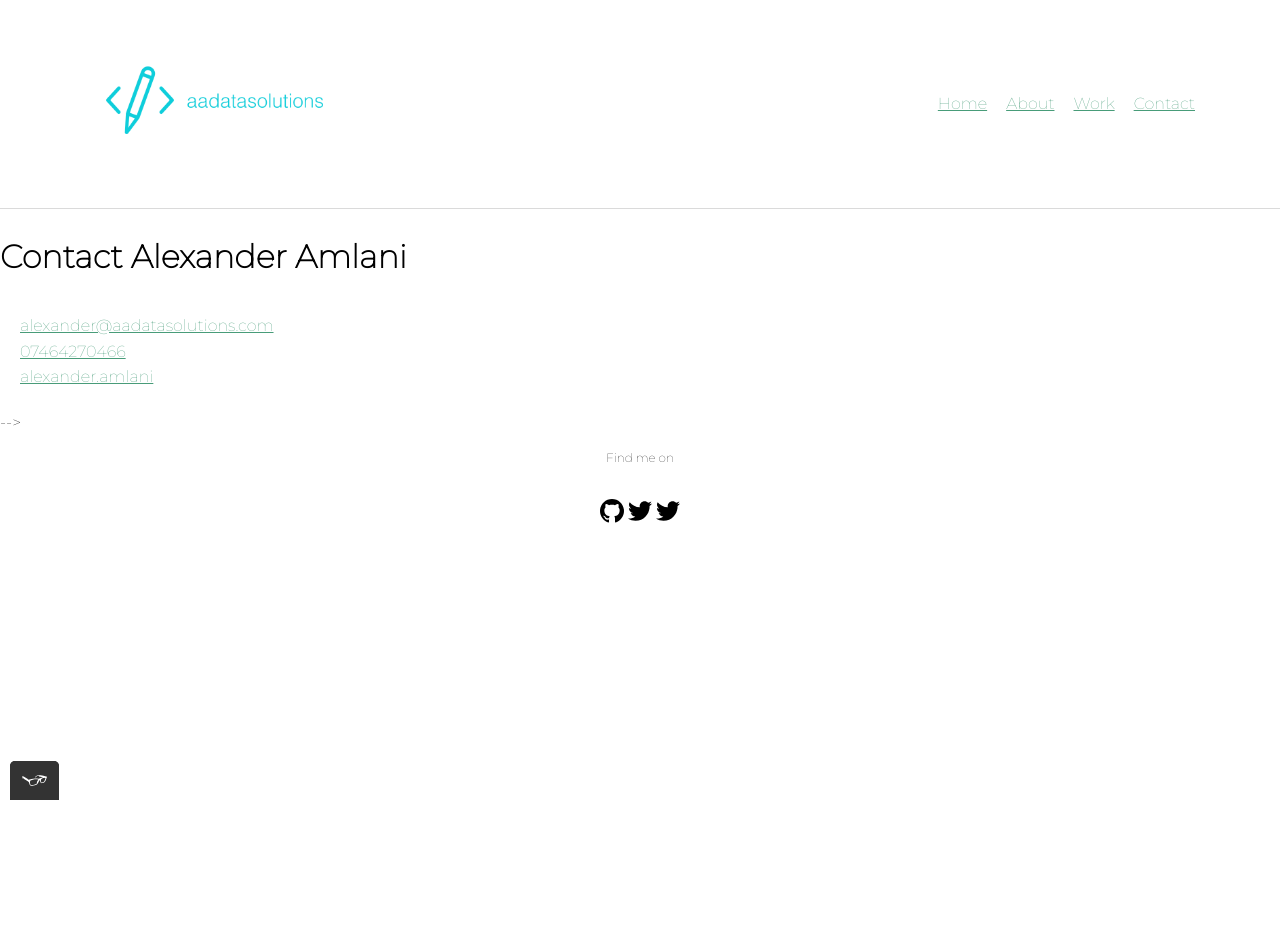
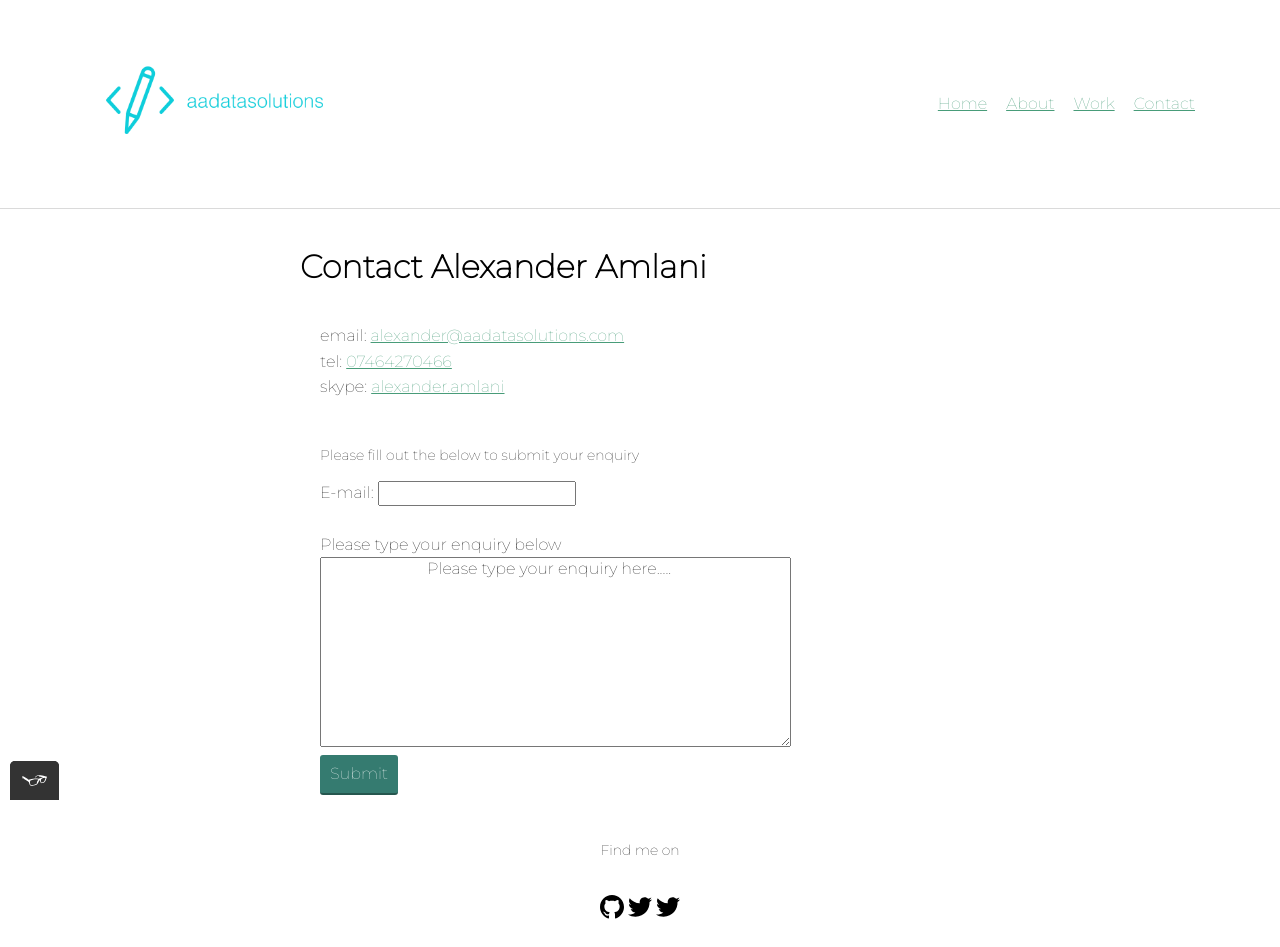
Before and after one commit to AlexanderA24/portfolio-website, a plain HTML site: page contact.html in a window 1280 px wide. Before the commit the page ends 800 px from the top, so only its background shows below. Drawn offline with nearby package versions, Linux system fonts and the light colour scheme.

Commit message:
Updated contact page

```diff
--- a/contact.html
+++ b/contact.html
@@ -44,23 +44,24 @@
 
 </header>
 
-<h1> Contact Alexander Amlani </h1>
 
 
 
 
 
+
+<div class="profile">
+  <h1>     Contact Alexander Amlani </h1>
           <div>
 
-          <a href = "mailto:alexander@aadatasolutions.com"> alexander@aadatasolutions.com</a> <br>
-          <a href = "tel:+447464270466"> 07464270466 </a> <br>
-          <a href = "skype:alexander.amlani"> alexander.amlani </a>
+            <span> email: </span> <a href = "mailto:alexander@aadatasolutions.com"> alexander@aadatasolutions.com</a> <br>
+            <span> tel: </span> <a href = "tel:+447464270466"> 07464270466 </a> <br>
+            <span> skype: </span>  <a href = "skype:alexander.amlani"> alexander.amlani </a>
 
-          </div> -->
+          </div >
 
 
-
-          <!-- <div>
+                  <div >
                       <p> Please fill out the below to submit your enquiry </p>
                       <form action="/enquiry-form-action" method="post">
 
@@ -69,16 +70,16 @@
                         <br>
                         <br>
                         <label for="enquiry"> Please type your enquiry below </label> <br>
-              <textarea name="enquiry" rows="10" cols="30">
+                        <textarea name="enquiry" rows="10" cols="50">
                           Please type your enquiry here.....
                           </textarea>
 
                         <br>
                         <button type="submit"> Submit </button>
                       </form>
-          </div> -->
+                    </div>
 
-
+                  </div>
 
 <script src="js/tota11y.min.js"></script>
 
--- a/css/style.css
+++ b/css/style.css
@@ -21,7 +21,7 @@ div {
 
 p {
   font-family: var(--primary-family);
-  font-size: 12px;
+  font-size: 14px;
 }
 
 a {
@@ -250,3 +250,8 @@ p.about {
 .sun {
   animation: 4s color-change infinite alternate linear;
 }
+
+.contact-form {
+  display: flex;
+  justify-content: center;
+}
--- a/css/style.production.css
+++ b/css/style.production.css
@@ -20,7 +20,7 @@ div {
 
 p {
   font-family: "Montserrat", sans-serif;
-  font-size: 12px;
+  font-size: 14px;
 }
 
 a {
@@ -327,3 +327,8 @@ p.about {
   -webkit-animation: 4s color-change infinite alternate linear;
   animation: 4s color-change infinite alternate linear;
 }
+
+.contact-form {
+  display: flex;
+  justify-content: center;
+}
```
Also changed, not shown: index.html (+4 -4 lines). Lines whose indentation alone changed are shown as unchanged.
